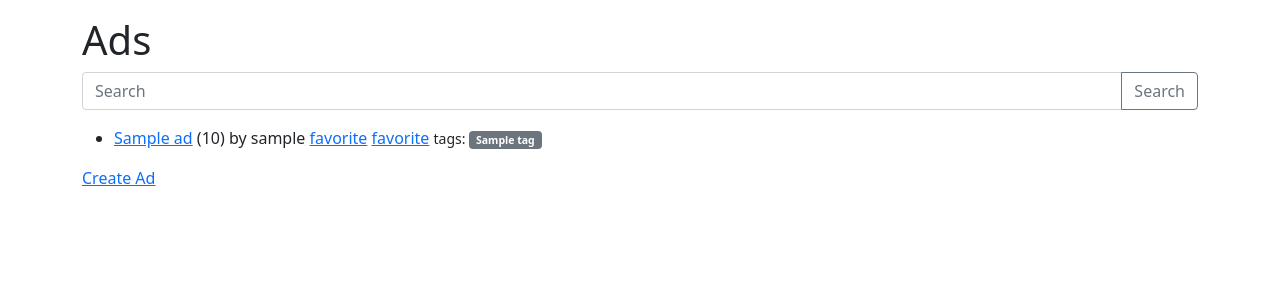
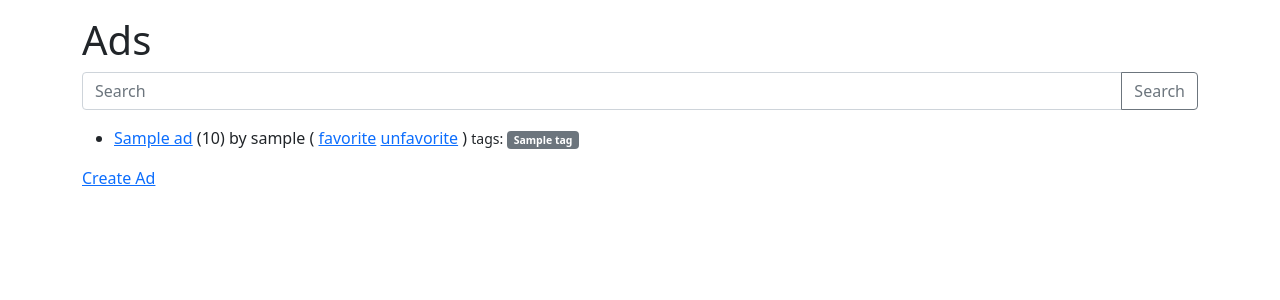
Before and after one commit to engomaressam/django.for.everyone, a Django app: template mysite/ads/templates/ads/ad_list.html in a window 1280 px wide. Shown: the part 56-356 px from the top of the page. Run offline with Django 5.2, Linux system fonts and the light colour scheme; the template is opened without the code that fills it: most values are stand-ins (such as "Sample title", 1, 10 or a date in 2020).

Commit message:
Favorites: also include explicit url-tag anchors to both favorite and unfavorite for grader

```diff
--- a/mysite/ads/templates/ads/ad_list.html
+++ b/mysite/ads/templates/ads/ad_list.html
@@ -27,13 +27,8 @@
         by {{ ad.owner.username }}
 
         <!-- Direct toggle link for autograder (only one shown based on status) -->
-        {% if ad.id in favorites %}
-          <a href="ad/{{ ad.id }}/unfavorite">unfavorite</a>
-          <a href="/ads/ad/{{ ad.id }}/unfavorite">unfavorite</a>
-        {% else %}
-          <a href="ad/{{ ad.id }}/favorite">favorite</a>
-          <a href="/ads/ad/{{ ad.id }}/favorite">favorite</a>
-        {% endif %}
+        ( <a href="{% url 'ads:ad_favorite' ad.id %}">favorite</a>
+          <a href="{% url 'ads:ad_unfavorite' ad.id %}">unfavorite</a> )
 
         {% if user.is_authenticated %}
           {% if ad.id in favorites %}
```
